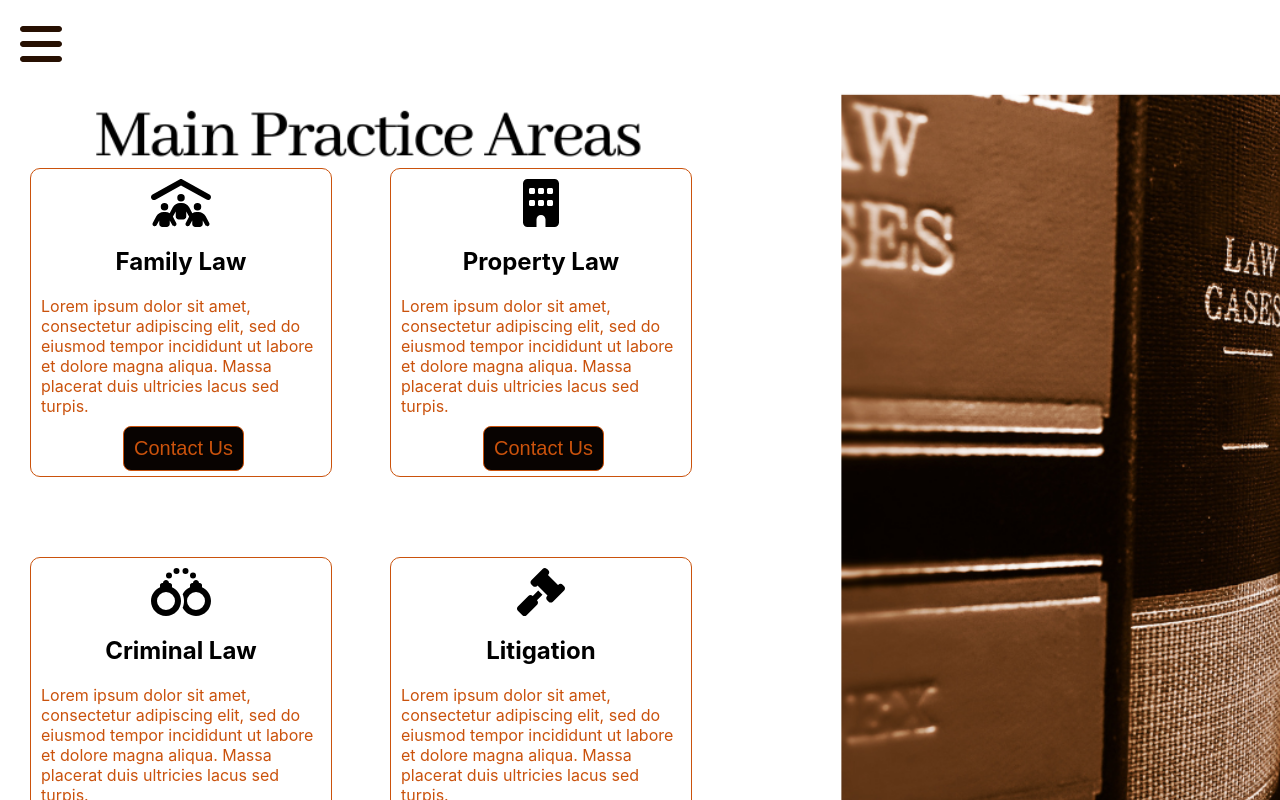
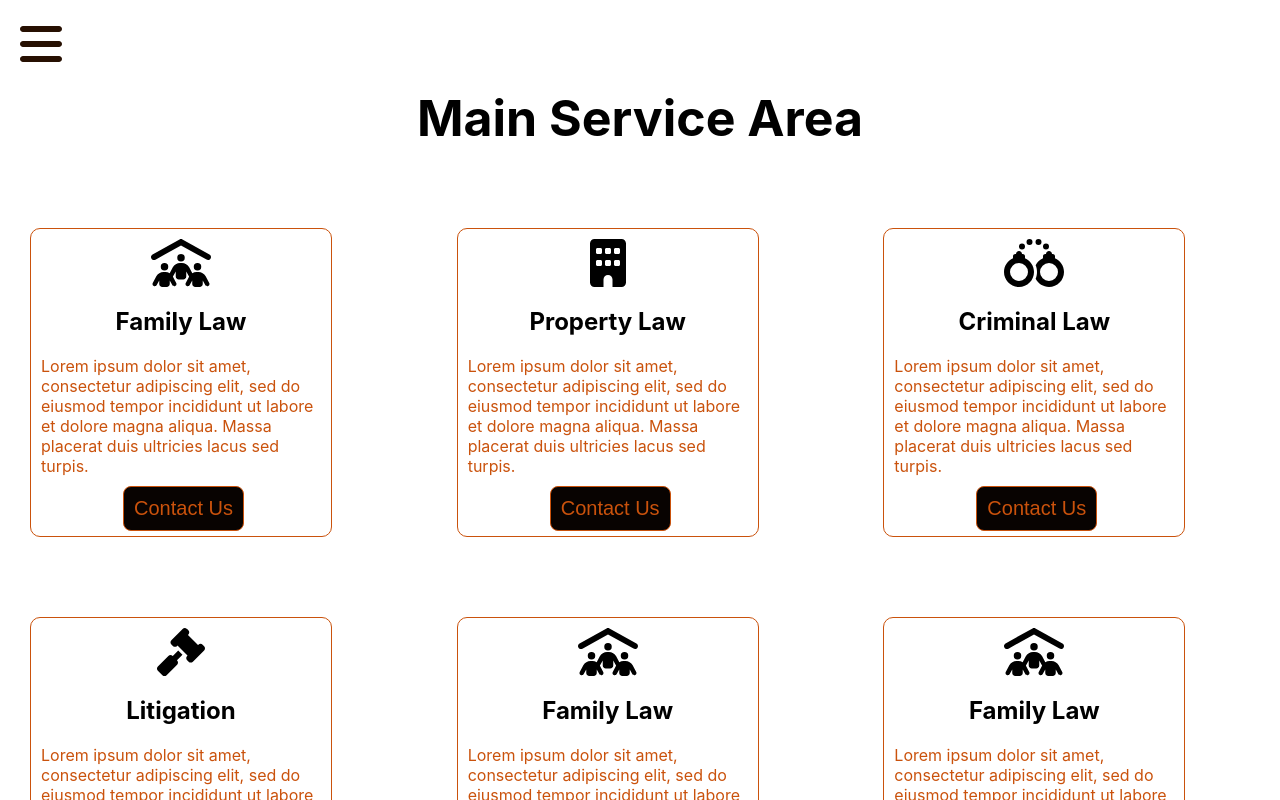
Before and after one commit to Ify-Jas/lawfirm, a React (Create React App) app: page /services in a window 1280 px wide. Shown: the top 800 px of the page. Built offline with nearby package versions, Linux system fonts and the light colour scheme.

Commit message:
changed the background and features of the service.js

```diff
--- a/src/index.css
+++ b/src/index.css
@@ -154,11 +154,11 @@ footer a:hover {
 }
 /* service section  */
 .services {
-  background-image: url(./images/service.png);
+  /* background-image: url(./images/service.png);
   background-repeat: no-repeat;
   background-size: cover;
-  height: fit-content;
-
+  height: fit-content; */
+background-color: var(--text);
 }
 .services .link:hover{
   color: var(--darkGold);
@@ -185,13 +185,14 @@ footer a:hover {
   width: fit-content !important;
   margin: 0px 0px 5px 5px;
 }
-.cardRight {
-  margin-left: -250px !important;
+.serviceHead{
+  text-align: center;
+  font-size: 50px;
 }
 
 .servicesContainer {
   display: grid;
-  grid-template-columns: 1fr 1fr;
+  grid-template-columns: 1fr 1fr 1fr;
   justify-content: start;
   flex-wrap: wrap;
 }
--- a/src/pages/services.js
+++ b/src/pages/services.js
@@ -9,8 +9,9 @@ function Services() {
     return(
         <div className='services'>
             <Header />
+                <h1 className='serviceHead'>Main Service Area</h1>
+              <main className='servicesContainer'>
 
-              <main className='servicesContainer'>
                 <div className='serviceCard'>
                    <FontAwesomeIcon className='icon' icon={faPeopleRoof} size='3x' />
                    <h2>Family Law</h2>
@@ -47,8 +48,8 @@ function Services() {
                    </button>
 
                 </div>
-                {/* <div className='serviceCard'>
-                   <FontAwesomeIcon icon={faPeopleRoof} size='3x' />
+                <div className='serviceCard'>
+                   <FontAwesomeIcon className='icon' icon={faPeopleRoof} size='3x' />
                    <h2>Family Law</h2>
                    <p>Lorem ipsum dolor sit amet, consectetur adipiscing elit, sed do eiusmod tempor incididunt ut labore et dolore magna aliqua. Massa placerat duis ultricies lacus sed turpis.</p>
                    <button className='homeBtn'>
@@ -57,14 +58,14 @@ function Services() {
 
                 </div>
                 <div className='serviceCard'>
-                   <FontAwesomeIcon icon={faPeopleRoof} size='3x' />
+                   <FontAwesomeIcon className='icon' icon={faPeopleRoof} size='3x' />
                    <h2>Family Law</h2>
                    <p>Lorem ipsum dolor sit amet, consectetur adipiscing elit, sed do eiusmod tempor incididunt ut labore et dolore magna aliqua. Massa placerat duis ultricies lacus sed turpis.</p>
                    <button className='homeBtn'>
                       <Link className='homeContact' to={'/contact'}>Contact Us</Link>
                    </button>
 
-                </div> */}
+                </div>
 
 
               </main>
```
